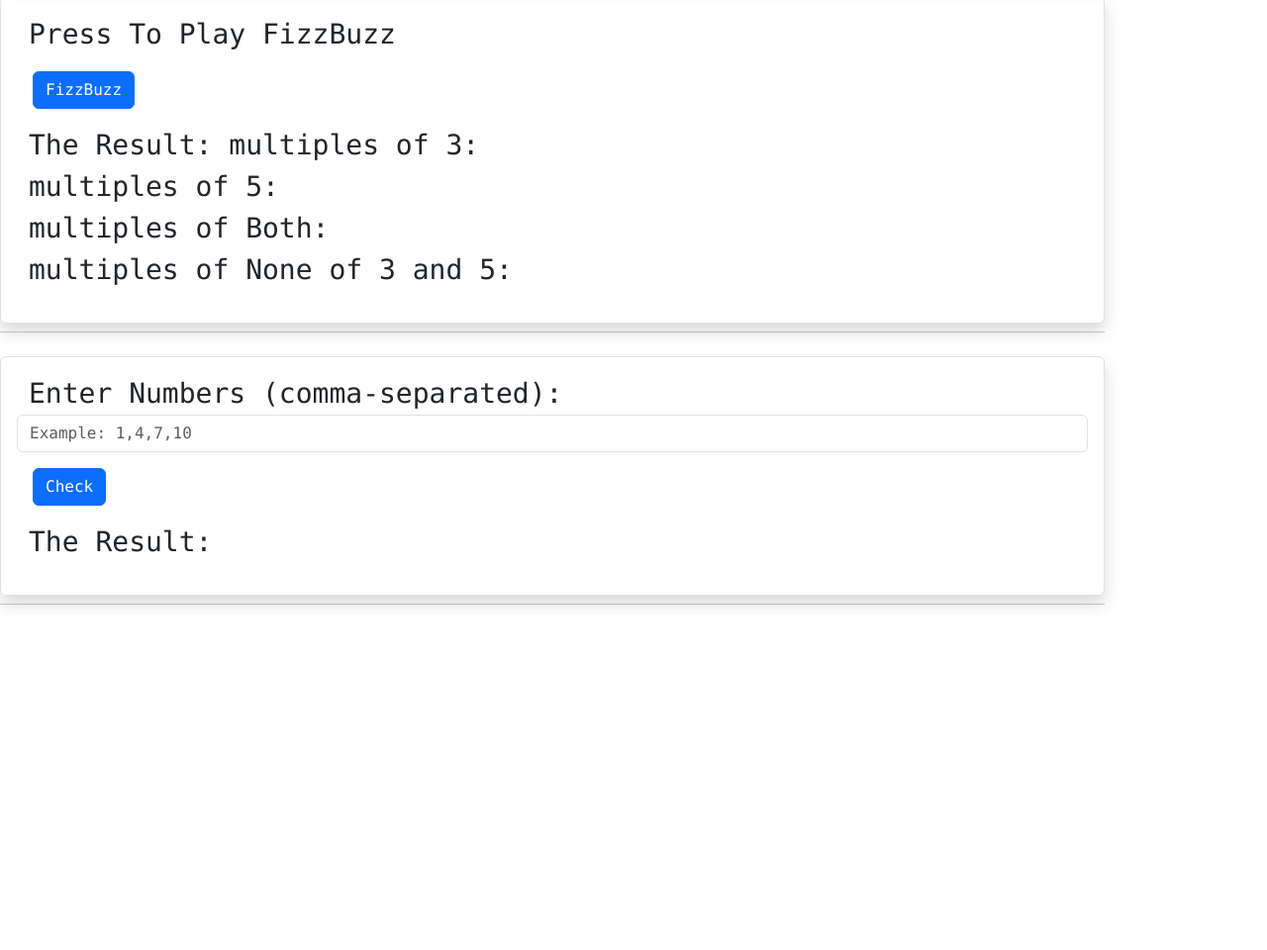
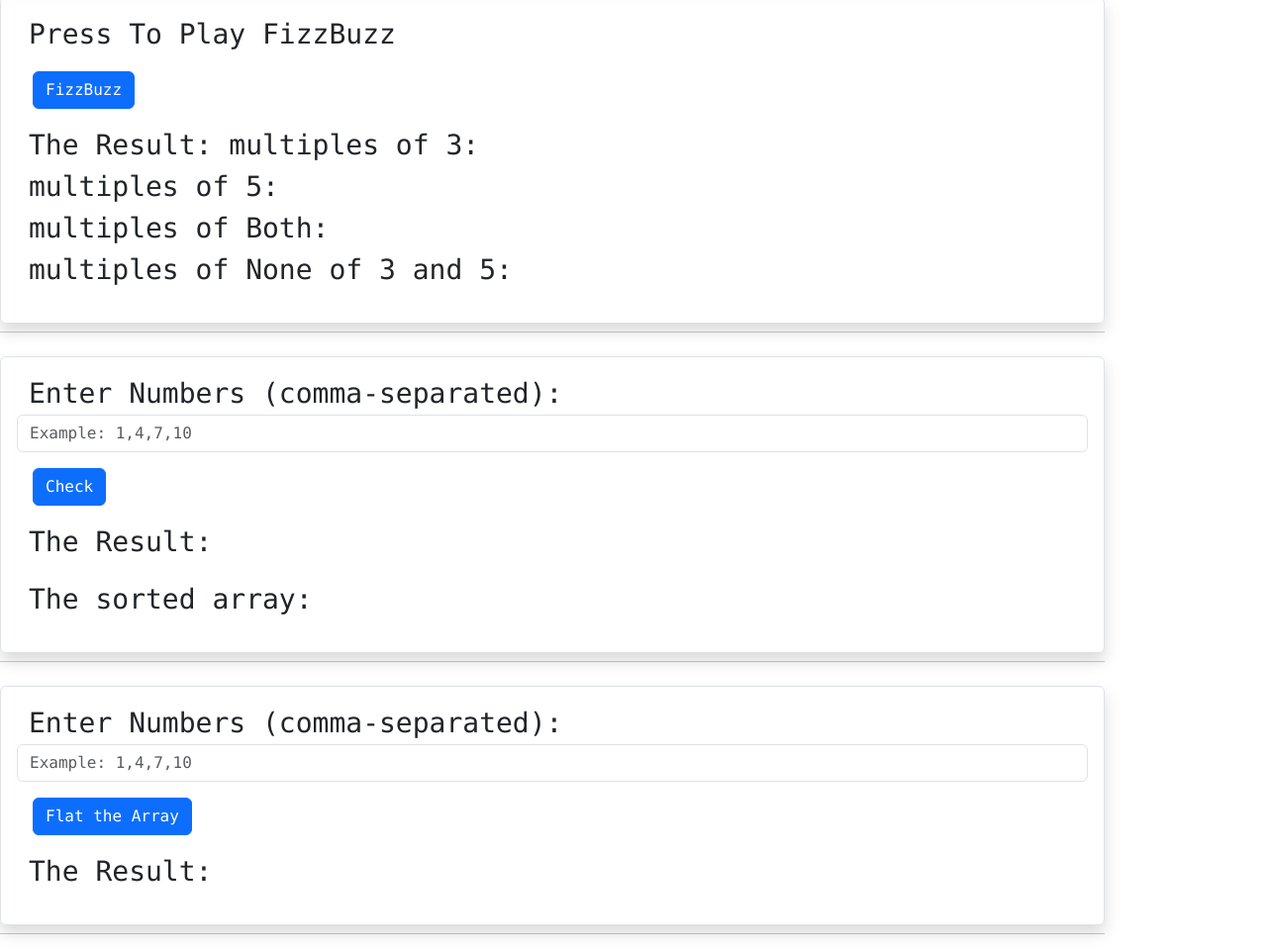
Before and after one commit to Sewar77/HTU-Assignments, a plain HTML site: page JavaScriptQuestions/js-exams 2.html in a window 1280 px wide. Shown: the part 836-1796 px from the top of the page at 99% size. Before the commit the page ends 1463 px from the top, so only its background shows below. Drawn offline with nearby package versions, Linux system fonts and the light colour scheme.

Commit message:
commit flattenArray commit second largest number in array

```diff
--- a/JavaScriptQuestions/js-exams 2.html
+++ b/JavaScriptQuestions/js-exams 2.html
@@ -92,22 +92,43 @@
       </p>
     </form>
     <hr />
+
     <form action="" class="fs-3 row container border rounded shadow p-3 m-2">
-      <label for="inputArray">Enter Numbers (comma-separated): </label>
+      <label for="theInputArray">Enter Numbers (comma-separated): </label>
       <input
         type="text"
         class="form-control"
-        id="inputArray"
+        id="theInputArray"
         placeholder="Example: 1,4,7,10"
       />
       <button
         type="button"
-        onclick="oddEvenNumbers()"
+        onclick="secondLargestNumbers()"
         class="btn btn-primary w-auto m-3"
       >
         Check
       </button>
-      <p>The Result: <span id="Result"></span></p>
+      <p>The Result: <span id="ResultSecondNumber"></span></p>
+      <p>The sorted array: <span id="ResultSorted"></span></p>
+    </form>
+    <hr />
+
+    <form action="" class="fs-3 row container border rounded shadow p-3 m-2">
+      <label for="userArray">Enter Numbers (comma-separated): </label>
+      <input
+        type="text"
+        class="form-control"
+        id="userArray"
+        placeholder="Example: 1,4,7,10"
+      />
+      <button
+        type="button"
+        onclick="flattenArray()"
+        class="btn btn-primary w-auto m-3"
+      >
+        Flat the Array
+      </button>
+      <p>The Result: <span id="flattenArrayResult"></span></p>
     </form>
     <hr />
 
--- a/JavaScriptQuestions/js-exams 2.js
+++ b/JavaScriptQuestions/js-exams 2.js
@@ -87,16 +87,18 @@ function FizzBuzz() {
     if (number % 5 == 0 && number % 3 == 0) {
       document.getElementById("multiplesOf3").innerHTML += `<br>${number} Fizz`;
     } else if (number % 5 == 0) {
-      document.getElementById("multiplesOf5").innerHTML += `<br>${number} Buzz` ;
+      document.getElementById("multiplesOf5").innerHTML += `<br>${number} Buzz`;
     } else if (number % 3 == 0) {
-      document.getElementById("multiplesOfBoth").innerHTML += `<br>${number} FizzBuzz `;
-    }
-    else{
-      document.getElementById("multiplesOfNone").innerHTML += `<br> ${number} None `;
+      document.getElementById(
+        "multiplesOfBoth"
+      ).innerHTML += `<br>${number} FizzBuzz `;
+    } else {
+      document.getElementById(
+        "multiplesOfNone"
+      ).innerHTML += `<br> ${number} None `;
     }
   }
 }
-
 
 /*
 Find the Second Largest Number in an Array
@@ -105,5 +107,45 @@ Write a function to find the second largest number in a given numeric array.
 Example:
 Input: [10, 5, 20, 8, 12]
 Output: 12
+*/
 
+function secondLargestNumbers() {
+  let sortedArray = document
+    .getElementById("theInputArray")
+    .value.split(",")
+    .map(Number);
+  sortedArray.sort((a, b) => b - a);
+  let result = sortedArray[1];
+  document.getElementById("ResultSecondNumber").innerHTML = result;
+}
+
+/*
+Flatten a Nested Array
+Write a function that flattens
+an array with nested arrays into a single-level array.
+Example:
+Input: [1, [2, [3, 4], 5], 6]
+Output: [1, 2, 3, 4, 5, 6]
 */
+function flattenArray() {
+  // Parse the input string to convert it into an actual array
+  let userArray = JSON.parse(document.getElementById("userArray").value);
+  let finalArray = [];
+
+  // Recursive function to flatten the array
+  function flatten(arr) {
+    for (let i = 0; i < arr.length; i++) {
+      if (Array.isArray(arr[i])) {
+        flatten(arr[i]); // Recurse if the element is an array
+      } else {
+        finalArray.push(arr[i]); // Add the element if it's not an array
+      }
+    }
+  }
+
+  flatten(userArray); // Start flattening the input array
+
+  // Output the flattened array
+  document.getElementById("flattenArrayResult").innerHTML = finalArray;
+}
+//this question solved with chatGPT, it should be review again and understand it again.
```
